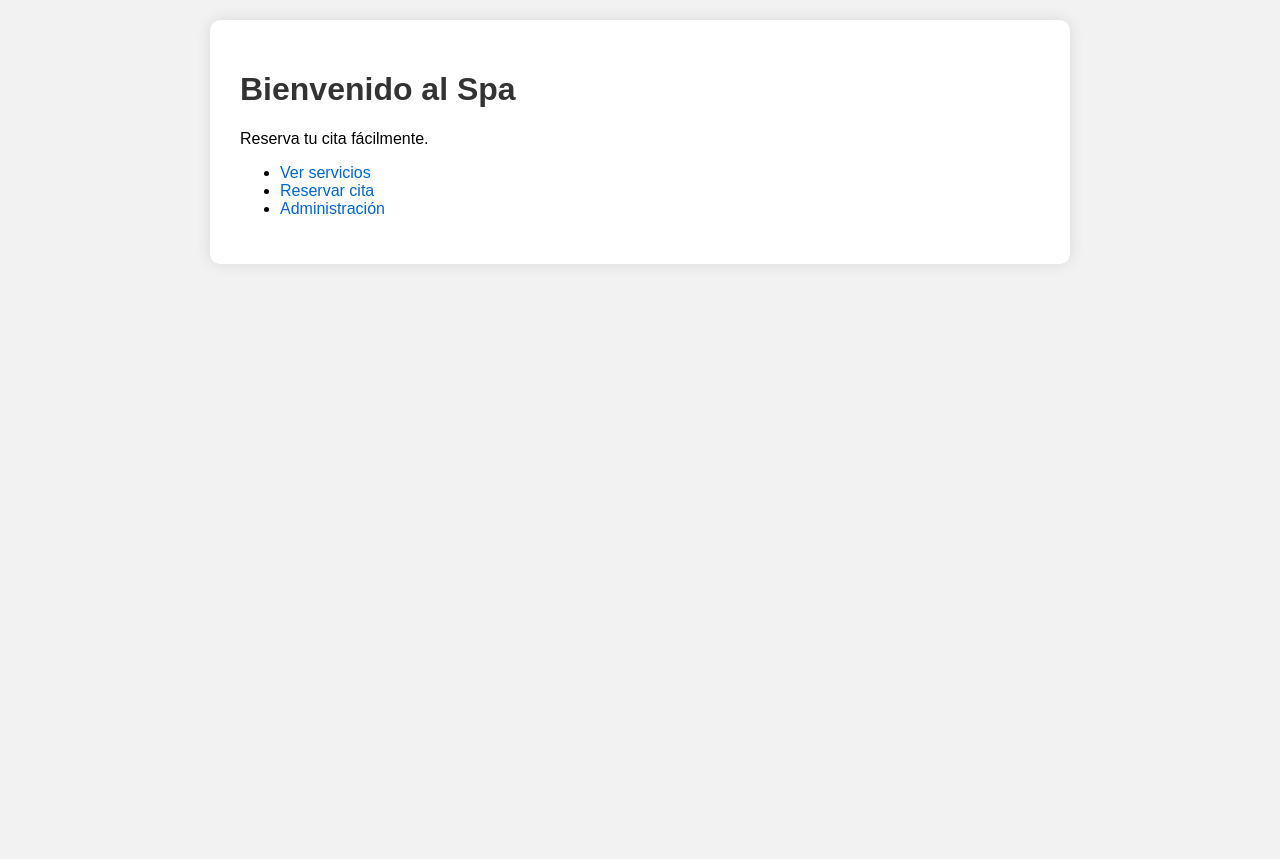
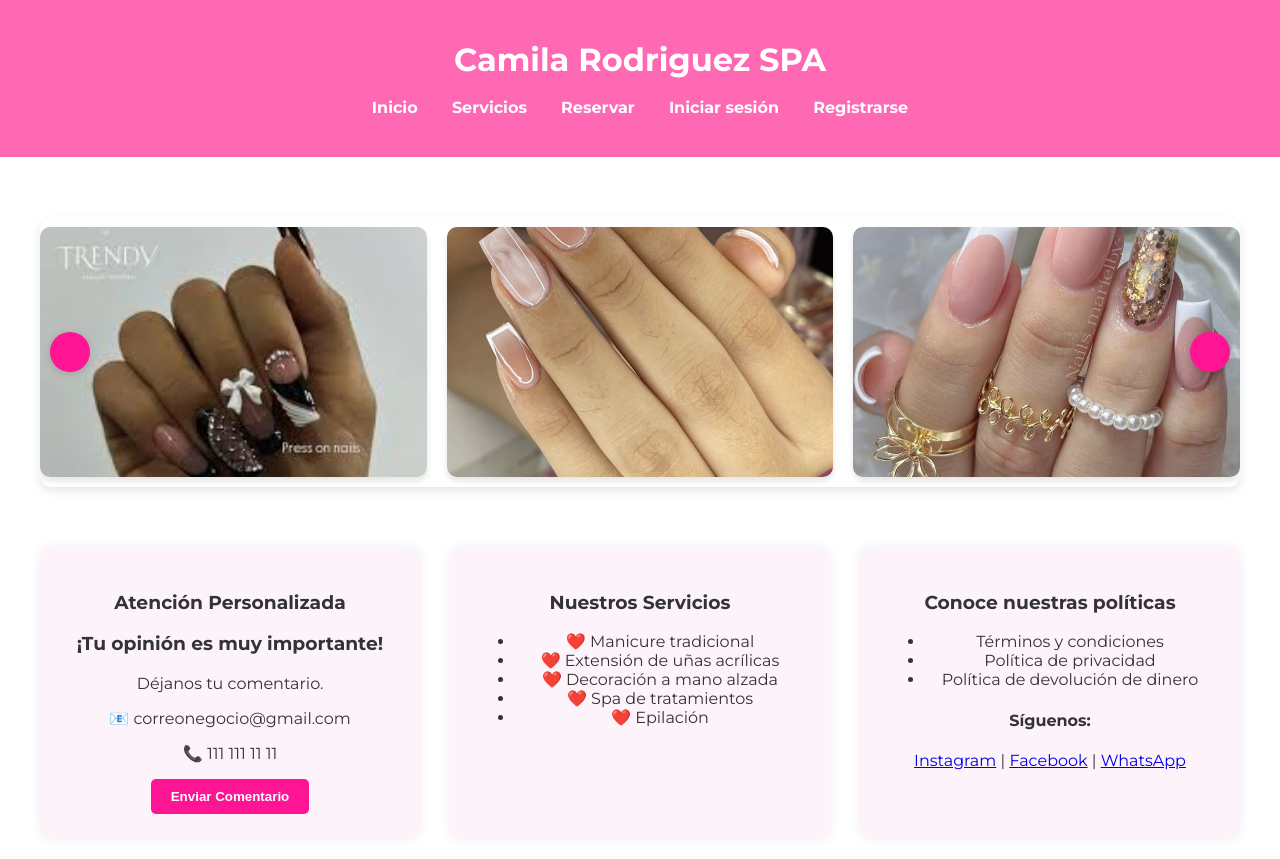
Before and after one commit to JohanyGDev/sistema_spa, a Flask app: page / in a window 1280 px wide. Before the commit the page ends 264 px from the top, so only its background shows below. Run offline with Flask 3, Linux system fonts and the light colour scheme.

Commit message:
Actualización del proyecto: carrusel, estilos y diseño responsive

```diff
--- a/app.py
+++ b/app.py
@@ -1,35 +1,71 @@
-from flask import Flask, render_template, request, redirect, url_for, session
+from flask import Flask, render_template, request, redirect, url_for, session, flash
 import sqlite3
-from database import init_db, crear_tabla_usuarios, crear_tabla_admin, insertar_admin_por_defecto
 
-app = Flask(__name__)  # Crear la aplicación Flask
-app.secret_key = 'clave_secreta_segura'  # Clave necesaria para manejar sesiones
+# Inicialización de la app Flask
+app = Flask(__name__)
+app.secret_key = 'clave_secreta_segura'  # Clave para manejar sesiones
 
-# Inicializar la base de datos y las tablas necesarias
-init_db()                    # Tabla de reservas
-crear_tabla_usuarios()       # Tabla de usuarios con roles (admin y cliente)
-crear_tabla_admin()          # Opcional si tienes tabla solo para admin (puedes quitarla si unificas)
-insertar_admin_por_defecto() # Insertar un admin por defecto si la tabla está vacía
+# Función para inicializar la base de datos
+def init_db():
+    conn = sqlite3.connect('spa.db')
+    c = conn.cursor()
 
-# Ruta de inicio
+    # Tabla de reservas
+    c.execute('''
+        CREATE TABLE IF NOT EXISTS reservas (
+            id INTEGER PRIMARY KEY AUTOINCREMENT,
+            nombre TEXT NOT NULL,
+            servicio TEXT NOT NULL,
+            fecha TEXT NOT NULL
+        )
+    ''')
+
+    # Tabla de usuarios
+    c.execute('''
+        CREATE TABLE IF NOT EXISTS usuarios (
+            id INTEGER PRIMARY KEY AUTOINCREMENT,
+            nombre TEXT NOT NULL,
+            usuario TEXT NOT NULL UNIQUE,
+            contrasena TEXT NOT NULL,
+            rol TEXT NOT NULL
+        )
+    ''')
+
+    # Insertar un administrador por defecto si no existe
+    c.execute("SELECT * FROM usuarios WHERE usuario = 'admin'")
+    if not c.fetchone():
+        c.execute("INSERT INTO usuarios (nombre, usuario, contrasena, rol) VALUES (?, ?, ?, ?)",
+                  ('Administrador', 'admin', 'admin123', 'admin'))
+
+    conn.commit()
+    conn.close()
+
+# Ejecutar inicialización
+init_db()
+
+# Ruta principal
 @app.route('/')
 def home():
     return render_template('home.html')
+
 
 # Página de servicios
 @app.route('/servicios')
 def servicios():
     return render_template('servicios.html')
 
-# Formulario de reservas (solo para clientes)
+# Página para reservar cita
 @app.route('/reservar', methods=['GET', 'POST'])
 def reservar():
+    if 'usuario' not in session or session.get('rol') != 'cliente':
+        flash('Debes iniciar sesión para agendar una cita.')
+        return redirect(url_for('login'))
+
     if request.method == 'POST':
-        nombre = request.form['nombre']
+        nombre = session.get('nombre')
         servicio = request.form['servicio']
         fecha = request.form['fecha']
 
-        # Guardar la reserva en la base de datos
         conn = sqlite3.connect('spa.db')
         c = conn.cursor()
         c.execute('''
@@ -41,9 +77,10 @@ def reservar():
 
         return f"<h2>Gracias, {nombre}. Tu cita para '{servicio}' fue agendada para el {fecha}.</h2><a href='/'>Volver al inicio</a>"
 
-    return render_template('reservar.html')
+    # Si es GET, mostrar el formulario de reserva
+    return render_template('reservar.html', nombre=session.get('nombre'))
 
-# Página de login (inicio de sesión)
+# Ruta unificada para login
 @app.route('/login', methods=['GET', 'POST'])
 def login():
     if request.method == 'POST':
@@ -53,13 +90,12 @@ def login():
         conn = sqlite3.connect('spa.db')
         c = conn.cursor()
         c.execute('SELECT * FROM usuarios WHERE usuario = ? AND contrasena = ?', (usuario, contrasena))
-        usuario_encontrado = c.fetchone()
+        user = c.fetchone()
         conn.close()
 
-        if usuario_encontrado:
-            # Guardar datos en sesión
-            session['usuario'] = usuario_encontrado[2]  # campo 'usuario'
-            session['rol'] = usuario_encontrado[4]      # campo 'rol': 'admin' o 'cliente'
+        if user:
+            session['usuario'] = user[2]  # usuario
+            session['rol'] = user[4]      # rol
 
             if session['rol'] == 'admin':
                 return redirect(url_for('admin'))
@@ -70,7 +106,7 @@ def login():
 
     return render_template('login.html')
 
-# Panel del administrador (ver reservas)
+# Panel de administrador
 @app.route('/admin')
 def admin():
     if 'usuario' not in session or session['rol'] != 'admin':
@@ -84,15 +120,15 @@ def admin():
 
     return render_template('admin.html', reservas=reservas)
 
-# Panel del cliente (aún por desarrollar)
+# Panel del cliente
 @app.route('/cliente')
 def cliente_dashboard():
     if 'usuario' not in session or session['rol'] != 'cliente':
         return redirect(url_for('login'))
 
-    return f"<h2>Bienvenido cliente: {session['usuario']}</h2><a href='/'>Volver al inicio</a>"
+    return render_template('cliente_dashboard.html')
 
-# Eliminar una reserva (solo admins)
+# Eliminar reserva (solo para admin)
 @app.route('/eliminar/<int:id>')
 def eliminar(id):
     if 'usuario' not in session or session['rol'] != 'admin':
@@ -105,11 +141,12 @@ def eliminar(id):
     conn.close()
     return redirect(url_for('admin'))
 
-# Cerrar sesión (logout)
+# Cerrar sesión
 @app.route('/logout')
 def logout():
-    session.clear()  # Elimina todos los datos de sesión
-    return redirect(url_for('login'))
+    session.clear()
+    return redirect(url_for('home'))
 
+# Ejecutar app
 if __name__ == '__main__':
-    app.run(debug=True)  # Iniciar la aplicación en modo desarrollo
+    app.run(debug=True)
--- /dev/null
+++ b/static/js/carousel.js
@@ -0,0 +1,30 @@
+const track = document.querySelector('.carousel-track');
+const images = Array.from(track.children);
+const prevBtn = document.querySelector('.carousel-btn.prev');
+const nextBtn = document.querySelector('.carousel-btn.next');
+
+const visibleCount = 3;
+const totalCount = images.length;
+let currentIndex = 0;
+
+function updateCarousel() {
+  const imageWidth = images[0].getBoundingClientRect().width + 20; // ancho + gap
+  track.style.transform = `translateX(-${currentIndex * imageWidth}px)`;
+}
+
+prevBtn.addEventListener('click', () => {
+  currentIndex -= visibleCount;
+  if (currentIndex < 0) currentIndex = totalCount - visibleCount;
+  updateCarousel();
+});
+
+nextBtn.addEventListener('click', () => {
+  currentIndex += visibleCount;
+  if (currentIndex > totalCount - visibleCount) currentIndex = 0;
+  updateCarousel();
+});
+
+window.addEventListener('resize', updateCarousel);
+
+// Inicializa
+updateCarousel();
--- a/static/style.css
+++ b/static/style.css
@@ -1,69 +1,176 @@
-body {
-    font-family: Arial, sans-serif;
-    background-color: #f2f2f2;
-    padding: 20px;
-    margin: 0;
+/* 1. Paleta de colores inspirada en Super Wow */
+:root {
+    --color-principal: #FF69B4;
+    --color-secundario: #f79ff0;
+    --color-fondo: #FFFFFF;
+    --color-texto: #333333;
+    --color-acento: #FF1493;
 }
 
-h1, h2 {
-    color: #333;
-}
-
-a {
-    color: #0066cc;
-    text-decoration: none;
-}
-
-a:hover {
-    text-decoration: underline;
+/* 2. Tipografía global */
+body {
+    font-family: 'Montserrat', sans-serif;
+    color: var(--color-texto);
+    background-color: var(--color-fondo);
+    margin: 0;
+    padding: 0;
 }
 
 .container {
-    max-width: 800px;
+    max-width: 1200px;
     margin: auto;
-    background: white;
-    padding: 30px;
-    border-radius: 10px;
-    box-shadow: 0 0 15px rgba(0,0,0,0.1);
+    padding: 20px;
 }
 
-form input, form select {
-    display: block;
-    width: 100%;
-    padding: 10px;
-    margin-bottom: 15px;
-    border-radius: 5px;
-    border: 1px solid #ccc;
+/* 3. Encabezado y navegación */
+header {
+    background-color: var(--color-principal);
+    padding: 20px;
+    text-align: center;
+    color: var(--color-fondo);
 }
 
-button {
-    background-color: #28a745;
-    color: white;
+nav a {
+    margin: 0 15px;
+    color: var(--color-fondo);
+    text-decoration: none;
+    font-weight: bold;
+}
+
+nav a:hover {
+    color: var(--color-secundario);
+}
+
+/* 4. Botones */
+.button, button {
+    background-color: var(--color-acento);
+    color: var(--color-fondo);
     padding: 10px 20px;
     border: none;
     border-radius: 5px;
     cursor: pointer;
+    transition: background-color 0.3s ease;
+    font-weight: bold;
 }
 
-button:hover {
-    background-color: #218838;
+.button:hover, button:hover {
+    background-color: var(--color-secundario);
+    color: var(--color-texto);
 }
 
-table {
-    width: 100%;
-    border-collapse: collapse;
-    margin-top: 20px;
+/* 5. Formularios */
+form {
+    max-width: 400px;
+    margin: 20px auto;
+    background-color: var(--color-fondo);
+    padding: 20px;
+    border-radius: 10px;
+    box-shadow: 0 0 10px rgba(0, 0, 0, 0.1);
 }
 
-table, th, td {
+input[type="text"],
+input[type="password"],
+input[type="email"],
+select {
+    width: 100%;
+    padding: 10px;
+    margin-bottom: 15px;
     border: 1px solid #ccc;
+    border-radius: 5px;
+    font-size: 16px;
 }
 
-th, td {
-    padding: 10px;
-    text-align: left;
+/* 6. Imágenes */
+img {
+    max-width: 100%;
+    border-radius: 10px;
+    box-shadow: 0 4px 6px rgba(0, 0, 0, 0.1);
 }
 
-th {
-    background-color: #f9f9f9;
+/* 8. Sección de 3 columnas */
+.tres-columnas {
+    display: flex;
+    justify-content: space-between;
+    gap: 30px;
+    margin-top: 60px;
 }
+
+.columna {
+    flex: 1;
+    background-color: #fdf3fa;
+    padding: 25px;
+    border-radius: 12px;
+    box-shadow: 0 0 12px rgba(0, 0, 0, 0.07);
+    transition: transform 0.3s ease;
+    text-align: center;
+}
+
+.columna:hover {
+    transform: translateY(-5px);
+}
+
+.carousel-container {
+    position: relative;
+    max-width: 1200px;
+    margin: 40px auto;
+    overflow: hidden;
+    border-radius: 12px;
+    box-shadow: 0 4px 10px rgba(0,0,0,0.1);
+    padding: 10px 0;
+    background: white;
+  }
+
+  .carousel-track {
+    display: flex;
+    transition: transform 0.5s ease-in-out;
+    gap: 20px;
+  }
+
+  .carousel-track img {
+    width: calc((100% / 3) - 13.33px); /* 3 imágenes visibles con gap */
+    height: 250px;
+    object-fit: cover;
+    border-radius: 10px;
+    flex-shrink: 0;
+  }
+
+  .carousel-btn {
+    background-color: var(--color-acento);
+    color: var(--color-fondo);
+    border: none;
+    border-radius: 50%; /* Más redondo */
+    width: 40px;
+    height: 40px;
+    font-size: 20px;
+    font-weight: bold;
+    cursor: pointer;
+    position: absolute;
+    top: 50%;
+    transform: translateY(-50%);
+    z-index: 10;
+    box-shadow: 0 2px 8px rgba(0, 0, 0, 0.15);
+    transition: background-color 0.3s ease, transform 0.2s ease;
+}
+
+
+  /* Hover: animación sutil al pasar el mouse */
+.carousel-btn:hover {
+    background-color: var(--color-secundario);
+    transform: translateY(-50%) scale(1.1);
+}
+
+  /* Posiciones de los botones */
+.carousel-btn.prev {
+    left: 10px;
+}
+
+.carousel-btn.next {
+    right: 10px;
+}
+
+  @media (max-width: 768px) {
+    .carousel-track img {
+      width: calc((100% / 1) - 0); /* Mostrar 1 imagen en móvil */
+      height: 180px;
+    }
+  }
--- a/templates/base.html
+++ b/templates/base.html
@@ -2,12 +2,39 @@
 <html lang="es">
 <head>
     <meta charset="UTF-8">
+    <meta name="viewport" content="width=device-width, initial-scale=1.0">
     <title>{% block title %}Sistema Spa{% endblock %}</title>
     <link rel="stylesheet" href="{{ url_for('static', filename='style.css') }}">
+    <link href="https://fonts.googleapis.com/css2?family=Montserrat:wght@400;700&display=swap" rel="stylesheet">
 </head>
 <body>
-    <div class="container">
+    <header>
+        <div class="container">
+            <h1 style="margin: 0;">Camila Rodriguez SPA</h1>
+            <br>
+            <nav>
+                <a href="/">Inicio</a>
+                <a href="/servicios">Servicios</a>
+                <a href="/reservar">Reservar</a>
+                {% if 'usuario' in session %}
+                    {% if session['rol'] == 'admin' %}
+                        <a href="/admin">Administración</a>
+                    {% elif session['rol'] == 'cliente' %}
+                        <a href="/cliente">Mi Cuenta</a>
+                    {% endif %}
+                    <a href="/logout">Cerrar sesión</a>
+                {% else %}
+                    <a href="/login">Iniciar sesión</a>
+                    <a href="/registro">Registrarse</a>
+                {% endif %}
+            </nav>
+        </div>
+    </header>
+
+    <main class="container">
         {% block content %}{% endblock %}
-    </div>
+    </main>
+    <script src="{{ url_for('static', filename='js/carousel.js') }}"></script>
+
 </body>
 </html>
--- a/templates/home.html
+++ b/templates/home.html
@@ -1,13 +1,59 @@
 {% extends "base.html" %}
 
-{% block title %}Inicio{% endblock %}
+{% block title %}Inicio - Sistema Spa{% endblock %}
 
 {% block content %}
-    <h1>Bienvenido al Spa</h1>
-    <p>Reserva tu cita fácilmente.</p>
-    <ul>
-        <li><a href="/servicios">Ver servicios</a></li>
-        <li><a href="/reservar">Reservar cita</a></li>
-        <li><a href="/admin">Administración</a></li>
-    </ul>
+
+
+<!-- Carrousel -->
+<div class="carousel-container">
+    <div class="carousel-track">
+        <img src="{{ url_for('static', filename='img/banner1.jpg') }}" alt="Imagen 1" />
+        <img src="{{ url_for('static', filename='img/banner2.jpg') }}" alt="Imagen 1" />
+        <img src="{{ url_for('static', filename='img/banner3.jpg') }}" alt="Imagen 1" />
+        <img src="{{ url_for('static', filename='img/banner4.jpg') }}" alt="Imagen 1" />
+        <img src="{{ url_for('static', filename='img/banner5.jpg') }}" alt="Imagen 1" />
+        <img src="{{ url_for('static', filename='img/banner6.jpg') }}" alt="Imagen 1" />
+    </div>
+    <button class="carousel-btn prev"></button>
+    <button class="carousel-btn next"></button>
+  </div>
+
+<!-- Sección inferior con tres columnas -->
+<section class="tres-columnas">
+    <div class="columna">
+      <h3>Atención Personalizada</h3>
+      <h3>¡Tu opinión es muy importante!</h3>
+        <p>Déjanos tu comentario.</p>
+        <p>📧 correonegocio@gmail.com</p>
+        <p>📞 111 111 11 11</p>
+        <button class="button">Enviar Comentario</button>
+    </div>
+    <div class="columna">
+        <h3>Nuestros Servicios</h3>
+        <ul>
+            <li>❤️ Manicure tradicional</li>
+            <li>❤️ Extensión de uñas acrílicas</li>
+            <li>❤️ Decoración a mano alzada</li>
+            <li>❤️ Spa de tratamientos</li>
+            <li>❤️ Epilación</li>
+        </ul>
+    </div>
+    <div class="columna">
+        <h3>Conoce nuestras políticas</h3>
+        <ul>
+            <li>Términos y condiciones</li>
+            <li>Política de privacidad</li>
+            <li>Política de devolución de dinero</li>
+        </ul>
+        <h4>Síguenos:</h4>
+        <p>
+            <a href="#">Instagram</a> |
+            <a href="#">Facebook</a> |
+            <a href="#">WhatsApp</a>
+        </p>
+    </div>
+  </section>
+
+
 {% endblock %}
```
Also changed, not shown: templates/cliente_dashboard.html (added, +8 -0 lines), templates/login.html (+11 -1 lines), templates/login_cliente.html (added, +16 -0 lines), templates/registro.html (added, +18 -0 lines), templates/reservar.html (+14 -15 lines), spa.db, static/img/banner1.jpg (added), static/img/banner2.jpg (added), static/img/banner3.jpg (added), static/img/banner4.jpg (added), static/img/banner5.jpg (added), static/img/banner6.jpg (added), 2 other files.
